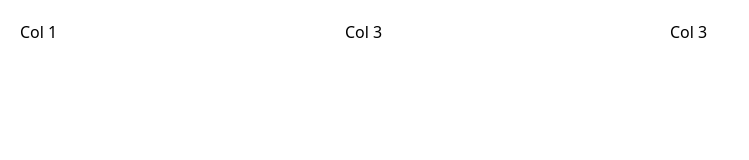
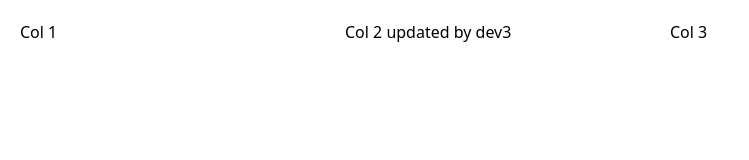
Before and after one commit to MyatNoeNwe19/test2, a website: page src/index.html in a window 1280 px wide. Shown: the whole page, without its empty margins (0-749 px from the left). Drawn offline with Linux system fonts and the light colour scheme.

Commit message:
updated by dev3

```diff
--- a/src/index.html
+++ b/src/index.html
@@ -13,7 +13,7 @@
                 Col 1
             </div>
             <div class="col w-full p-5">
-                Col 3
+                Col 2 updated by dev3
             </div>
             <div class="col w-full p-5">
                 Col 3
```
